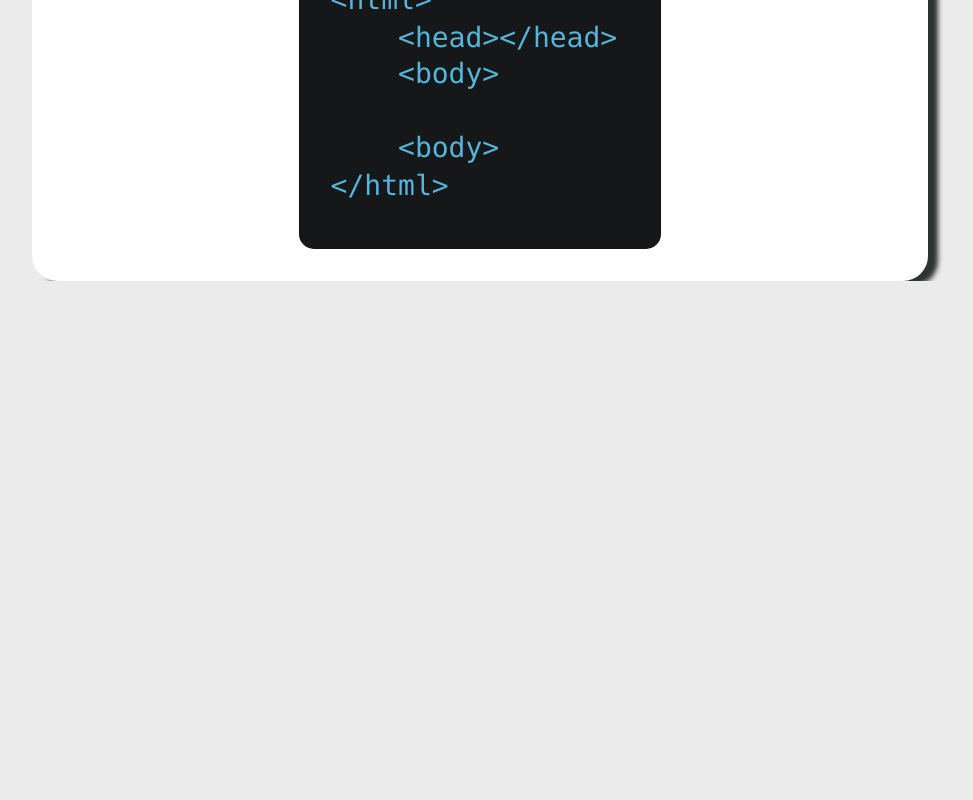
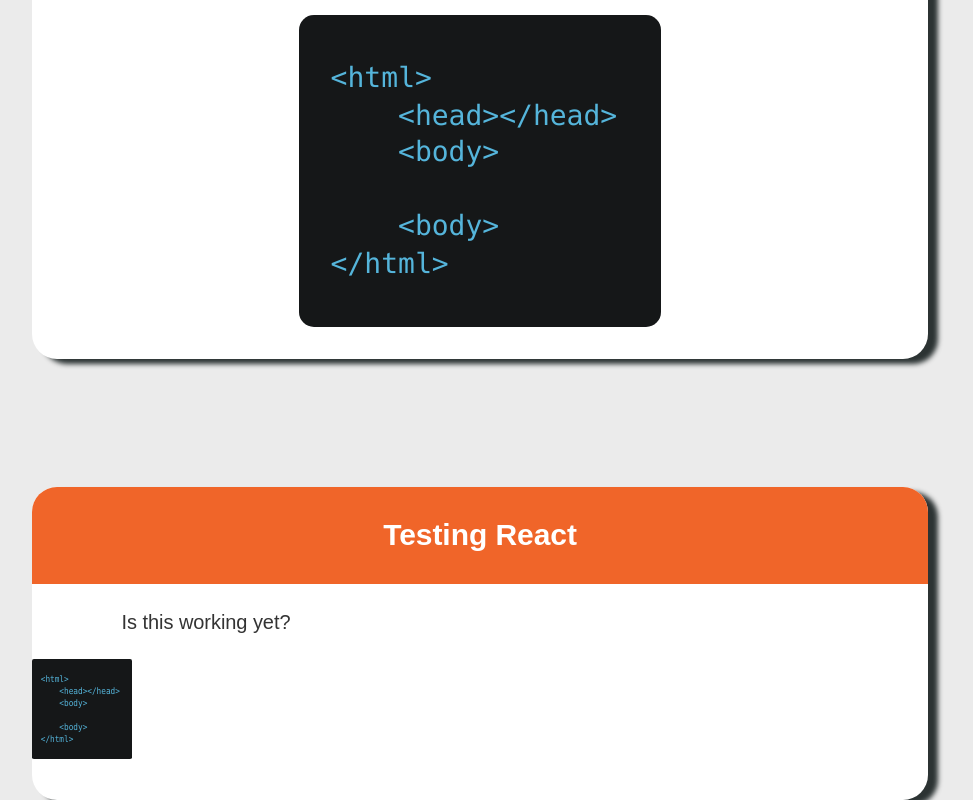
Before and after one commit to slimmgrimm/byte-sized-web, a React (Create React App) app: page /html in a window 1280 px wide. Shown: the part 1093-1893 px from the top of the page, without its empty margins (160-1133 px from the left). Before the commit the page ends 1374 px from the top, so only its background shows below. Built offline with nearby package versions, Linux system fonts and the light colour scheme; a web font is replaced by a local one.

Commit message:
Break <Article /> into smaller components Pass props into <Article />

```diff
--- a/src/components/ArticleElements/Article.js
+++ b/src/components/ArticleElements/Article.js
@@ -1,28 +1,17 @@
 import React from 'react'
 import './Article.css'
+import ArticleHeader from './ArticleHeader.js'
+import ArticleSection from './ArticleSection.js'
+import Image from './Image.js'
 
 function Article(props) {
-    const {title} = props
-    const {subtitle} = props
-    const {text} = props
-    const {code} = props
-    const {img} = props
 
     return(
         <article>
 
-            <header className='article-header'>
-                <h2 className='article-title'> {title} </h2>
-            </header>
-
-            <h3 className='article-subtitle'> {subtitle} </h3>
-            <p className='article-text'> {text} </p>
-
-            <img className='article-img' src={img} />
-
-            {/* <pre className='article-code'>
-                <code> {code} </code>
-            </pre> */}
+            <ArticleHeader {...props}/>
+            <ArticleSection {...props}/>
+            <Image {...props}/>
 
         </article>
     )
--- /dev/null
+++ b/src/components/ArticleElements/ArticleHeader.js
@@ -0,0 +1,14 @@
+import React from 'react'
+import './ArticleHeader.css'
+
+function ArticleHeader(props) {
+    const { title } = props
+
+    return (
+        <header className='article-header'>
+            <h2 className='article-title'> {title} </h2>
+        </header>
+    )
+}
+
+export default ArticleHeader
--- /dev/null
+++ b/src/components/ArticleElements/ArticleSection.js
@@ -0,0 +1,16 @@
+import React from 'react'
+import './ArticleSection.css'
+
+function ArticleSection(props) {
+    const {subtitle} = props
+    const {text} = props
+
+    return(
+        <section className='article-section'>
+            <h3 className='article-subtitle'> {subtitle} </h3>
+            <p className='article-text'> {text} </p>
+        </section>
+    )
+}
+
+export default ArticleSection
--- /dev/null
+++ b/src/components/ArticleElements/Image.js
@@ -0,0 +1,16 @@
+import React from 'react'
+import './Image.css'
+
+function Image(props) {
+    const {src} = props
+
+    return (
+        <img
+            src={src}
+            width={100}
+            height={100}
+        />
+    )
+}
+
+export default Image
--- a/src/pages/html.js
+++ b/src/pages/html.js
@@ -29,6 +29,13 @@
                 </section>
             </article>
 
+            <Article
+                title='Testing React'
+                text='Is this working yet?'
+                src={boilerPlate}
+
+            />
+
         </div>
 
     )
```
Also changed, not shown: src/components/ArticleElements/ArticleHeader.css (added), src/components/ArticleElements/ArticleSection.css (added), src/components/ArticleElements/Image.css (added).
